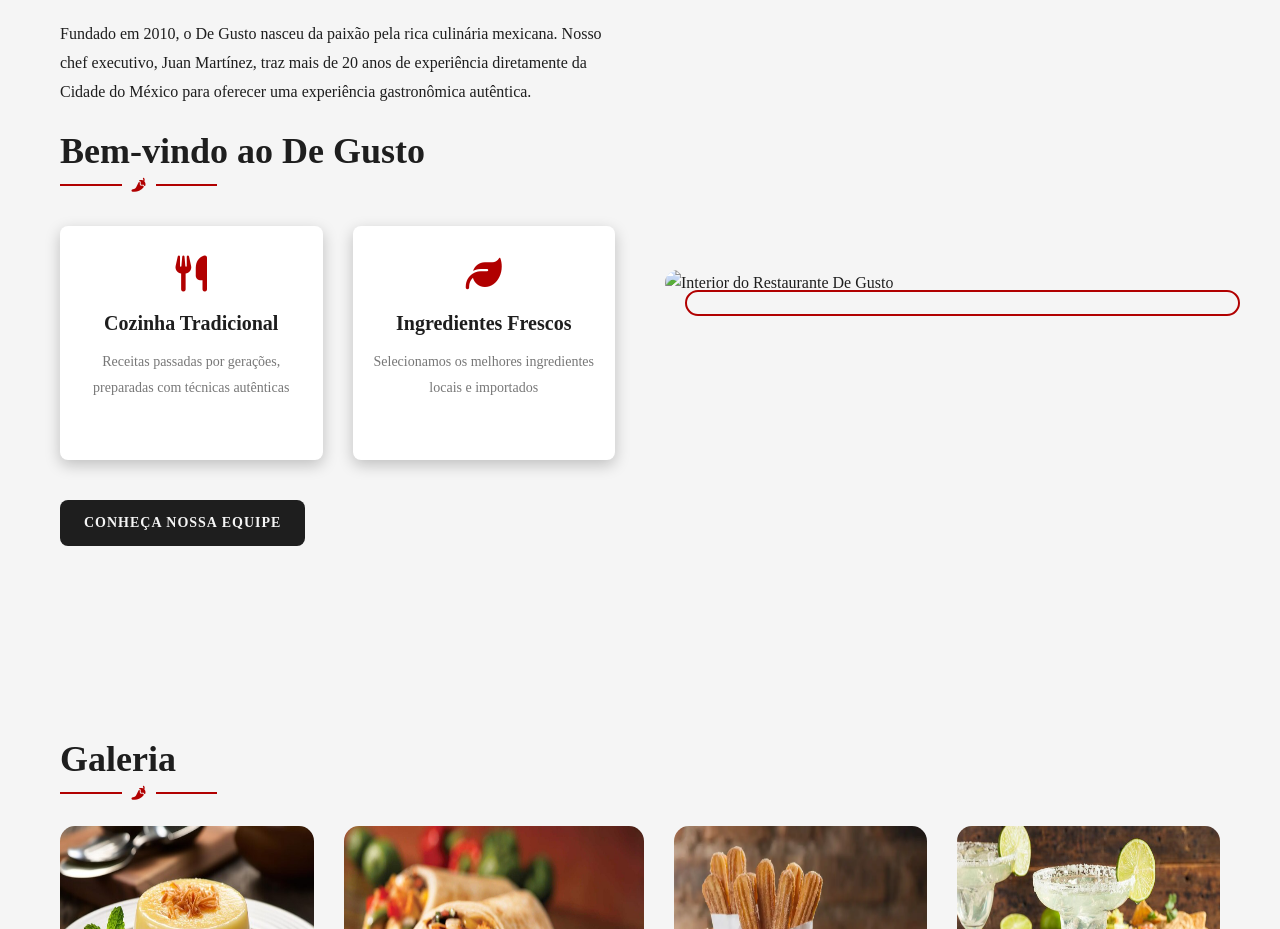
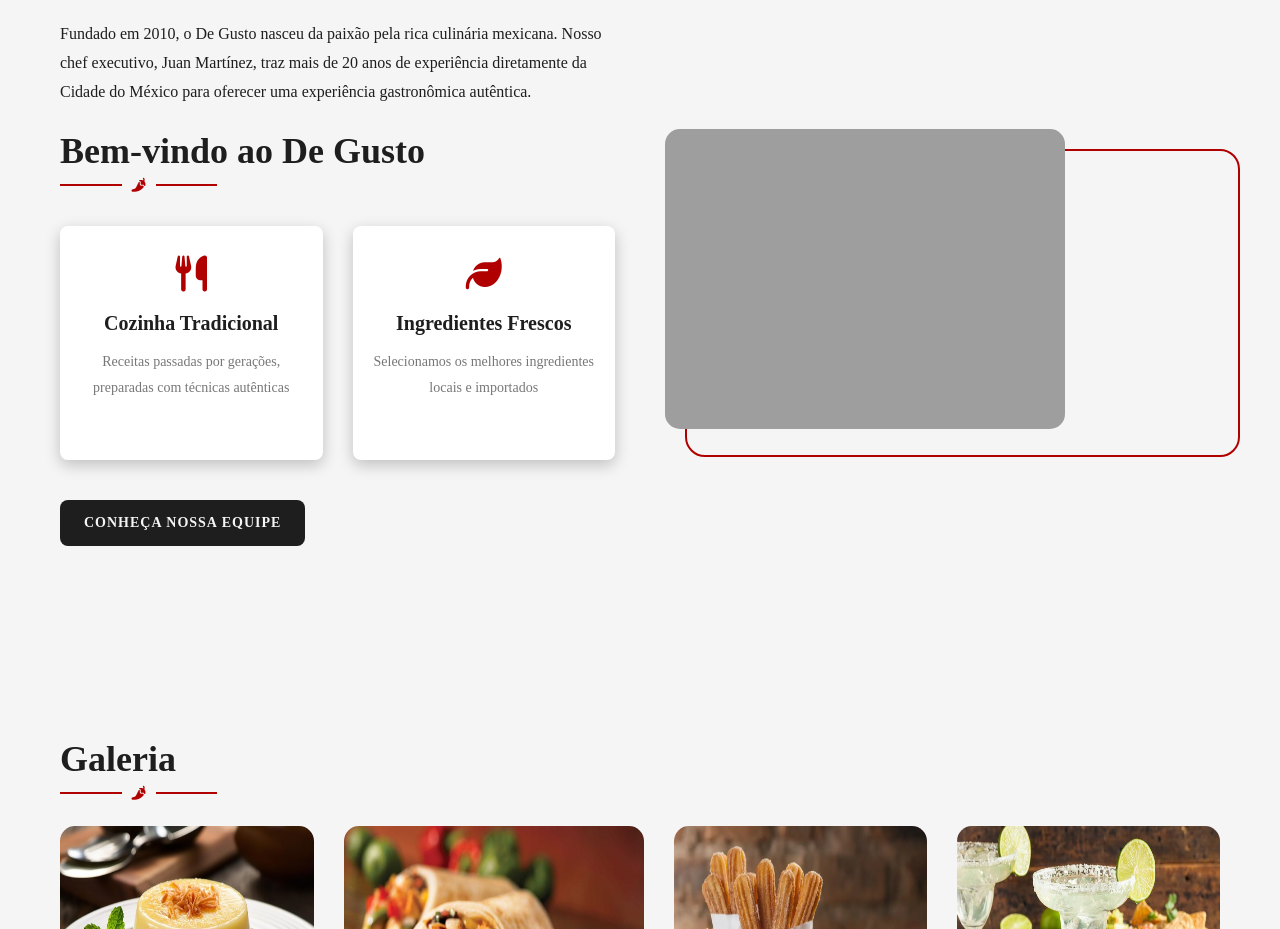
Before and after one commit to CPs-FIAP-2025/Cp2-FrontEnd-DeGusta, a plain HTML site: page index.html in a window 1280 px wide. Shown: the part 860-1789 px from the top of the page. Drawn offline with Linux system fonts and the light colour scheme; the site is published under a folder, as on GitHub Pages, so addresses that start at the root find nothing; a web font is replaced by a local one.

Commit message:
add ponto no link da imagem do interior

```diff
--- a/index.html
+++ b/index.html
@@ -95,7 +95,7 @@
 
                 <div class="about-image">
                     <div class="image-frame">
-                        <img src="/src/assets/img/img-interior.png" alt="Interior do Restaurante De Gusto">
+                        <img src="./src/assets/img/img-interior.png" alt="Interior do Restaurante De Gusto">
                     </div>
                 </div>
             </div>
```
